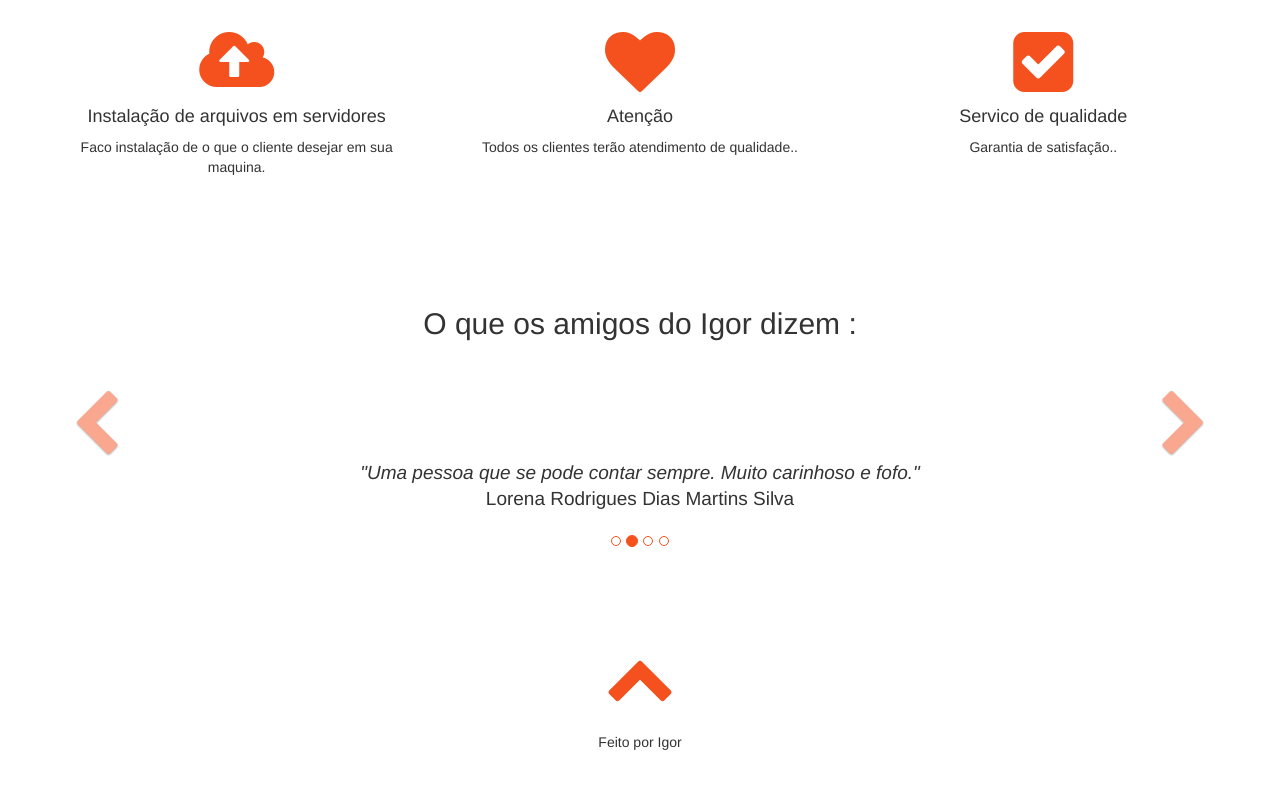
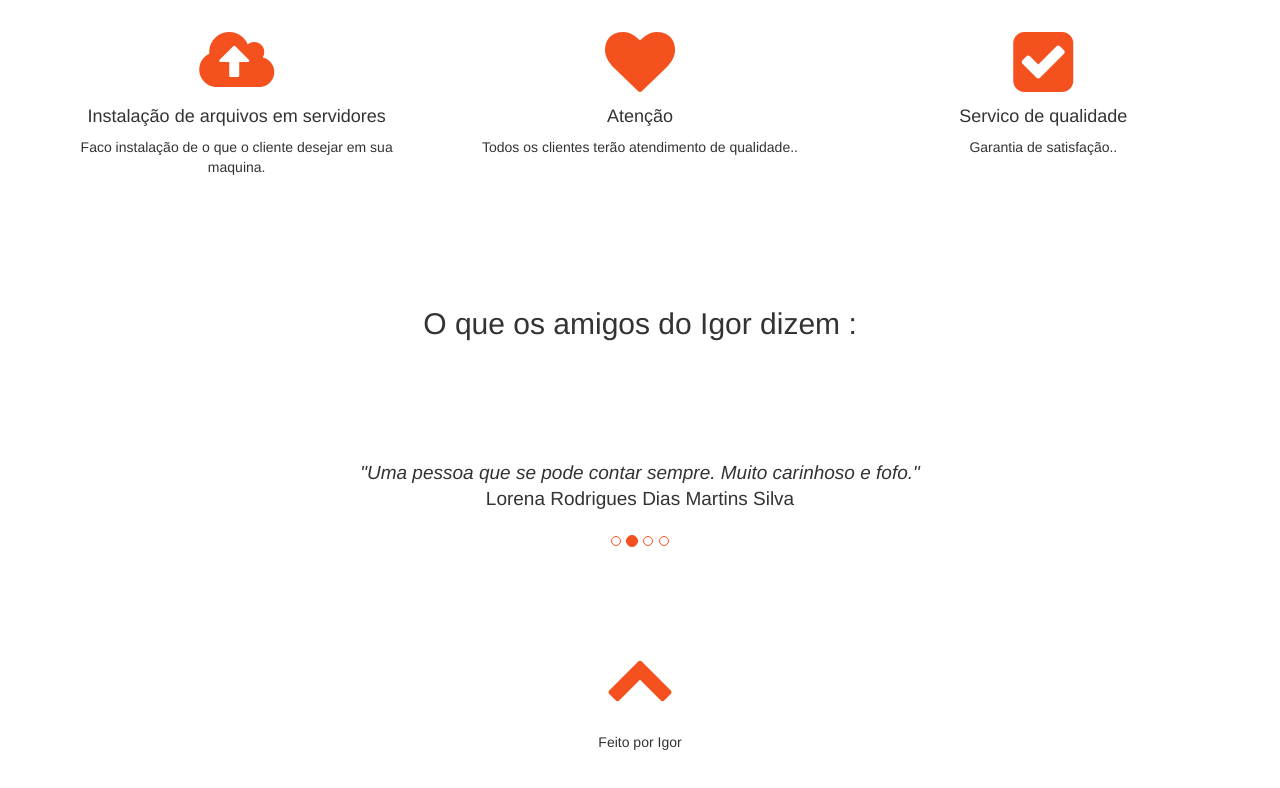
Before and after one commit to locdown2311/site, a plain HTML site: page index.html in a window 1280 px wide. Shown: the part 1003-1791 px from the top of the page. Drawn offline with nearby package versions, Linux system fonts and the light colour scheme.

Commit message:
Update index.html

```diff
--- a/index.html
+++ b/index.html
@@ -134,16 +134,6 @@ $(function() {
 	</h4>
 	</div>
   </div>
-
-  <!-- Left and right controls -->
-  <a class="left carousel-control" href="#rec" role="button" data-slide="prev">
-    <span class="fa fa-chevron-left" aria-hidden="true"></span>
-    <span class="sr-only">Anterior</span>
-  </a>
-  <a class="right carousel-control" href="#rec" role="button" data-slide="next">
-    <span class="fa fa-chevron-right" aria-hidden="true"></span>
-    <span class="sr-only">Próximo</span>
-  </a>
 </div>
 </body>
 <footer class="container-fluid text-center">
```
